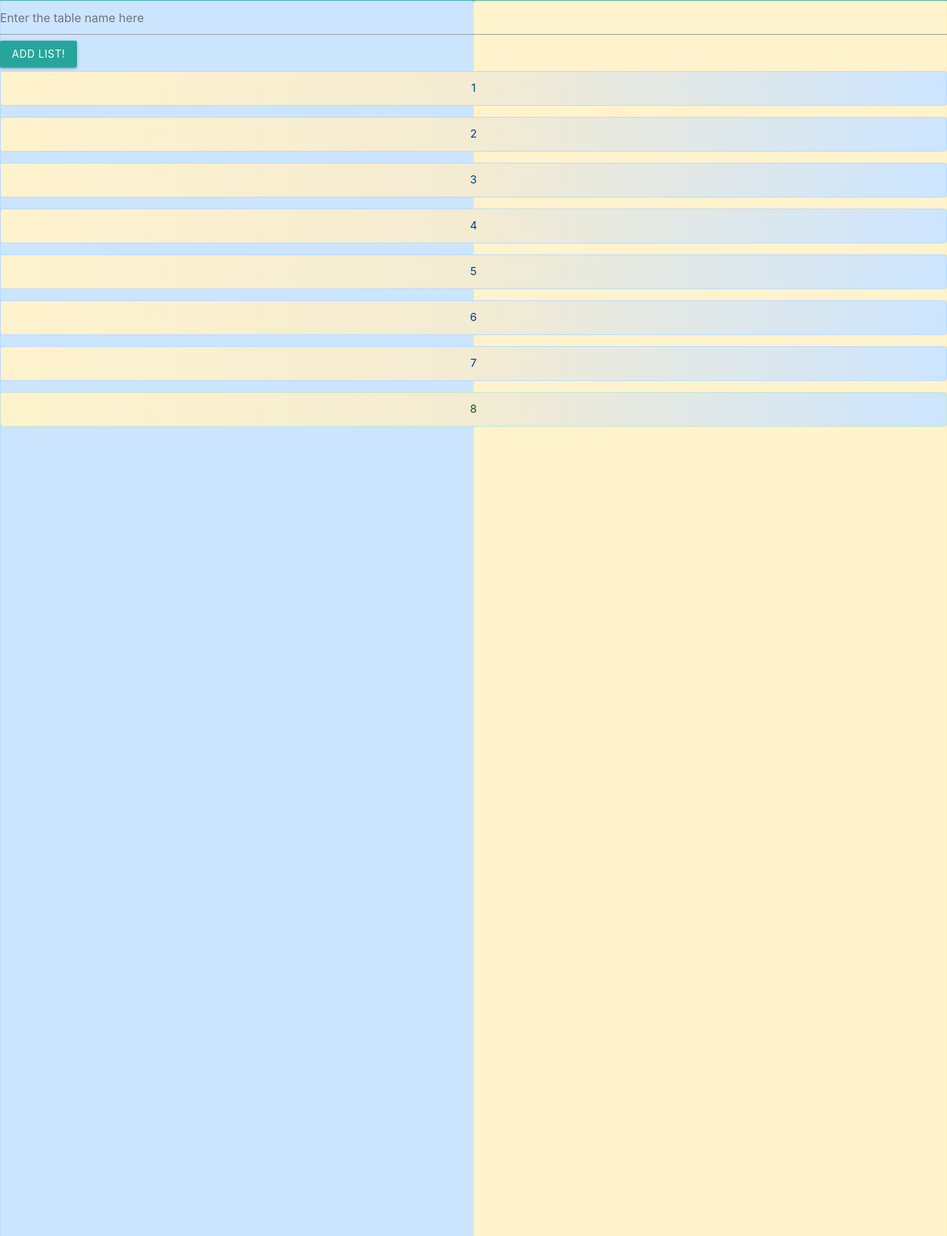
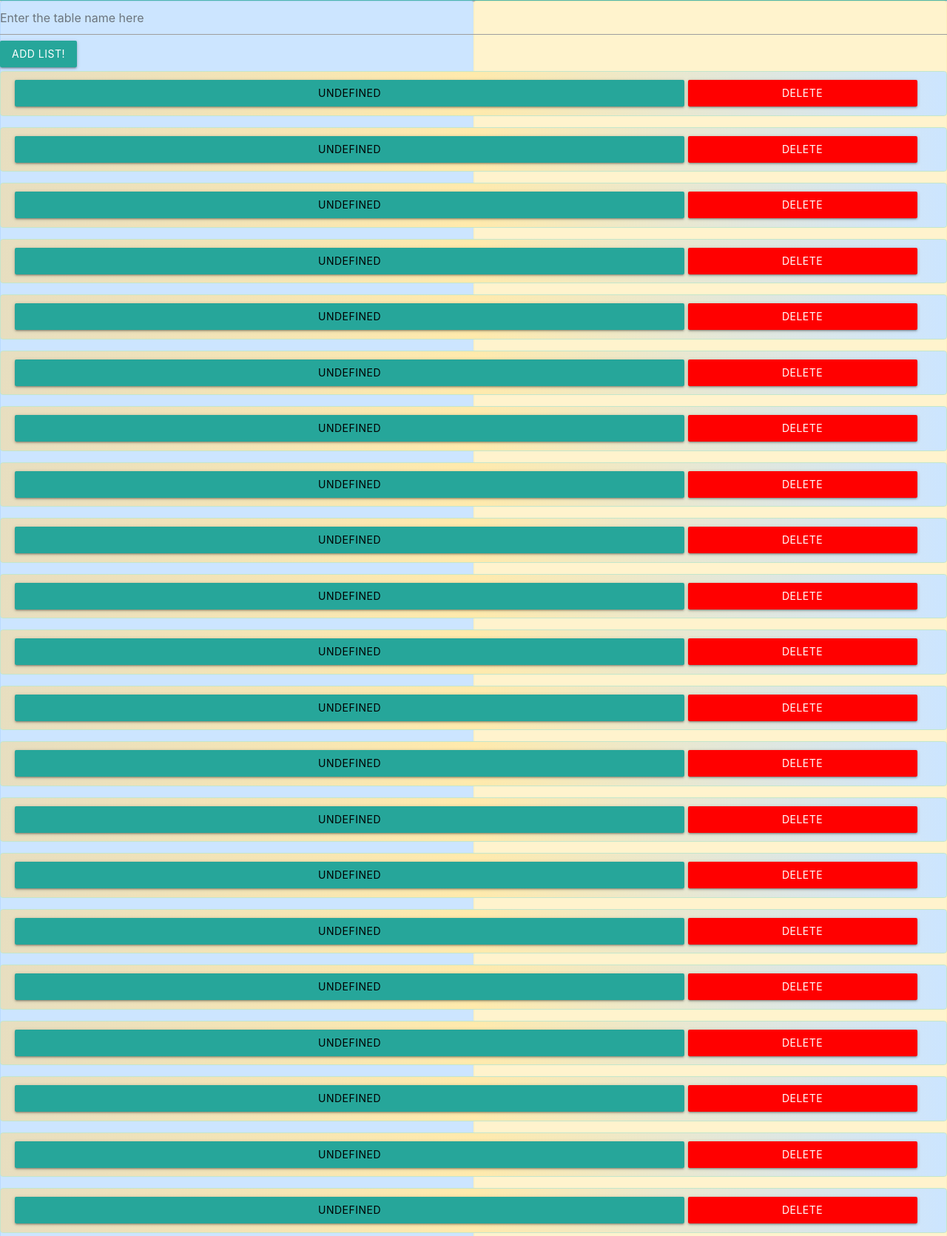
Before and after one commit to NameerWaqas/Flask-Todo-App, a Flask app: template templates/todos.html in a window 1280 px wide. Shown: the part 259-1930 px from the top of the page at 74% size. Run offline with Flask 2, Linux system fonts and the light colour scheme; the template is opened without the code that fills it: most values are stand-ins (such as "Sample title", 1, 10 or a date in 2020); some libraries are stand-ins or nearby versions.

Commit message:
Complete todo app

```diff
--- a/app.py
+++ b/app.py
@@ -3,39 +3,26 @@ import numpy as np
 import matplotlib.pyplot as plt
 import pandas as pd
 import pyodbc
+import json
+
 app = Flask(__name__)
 
 @app.route('/')
 def index(fireToast='-1'):
-    conn = pyodbc.connect('Driver={SQL Server};'
-                      'Server=NameerPC\MSSQL;'
-                      'Database=tempDB;'
-                      'Trusted_Connection=yes;')
-    conn.autocommit = True
-    cursor = conn.cursor()
-    # cursor.execute('DROP TABLE todoTable')
-    # cursor.execute('''CREATE TABLE todoTable(
-    #     todoID INT NOT NULL PRIMARY KEY IDENTITY,
-    #     todo TEXT
-    # ) ''')
-    cursor.execute('SELECT * from todoTable')
+    cursor.execute('SELECT * from '+currentTable+' ')
     return render_template('index.html',todos=cursor.fetchall(),fireToast=fireToast)
 
 @app.route('/todos/',methods=['GET','POST'])
-def showTodos():
-    return render_template('todos.html')
+def showTodos(check='0'):
+    cursor.execute('SELECT * FROM tableNames')
+    temp = cursor.fetchall()
+    return render_template('todos.html',tableNames = temp,check=check)
 
 @app.route('/add/',methods=['GET','POST'])
 def handleHomePost():
     if request.method=='POST':
         todo = request.form['todo']
-        conn = pyodbc.connect('Driver={SQL Server};'
-                      'Server=NameerPC\MSSQL;'
-                      'Database=tempDB;'
-                      'Trusted_Connection=yes;')
-        conn.autocommit = True
-        cursor = conn.cursor()
-        cursor.execute("INSERT INTO todoTable VALUES(?)",todo)
+        cursor.execute("INSERT INTO "+currentTable+" VALUES(?)",(todo))
         cursor.commit()
     return index(fireToast='1')
 
@@ -43,13 +30,8 @@ def handleHomePost():
 def handleUpdate():
     if request.method=='POST':
         todoID,message= request.form['updateID'].split(',')
-        conn = pyodbc.connect('Driver={SQL Server};'
-                      'Server=NameerPC\MSSQL;'
-                      'Database=tempDB;'
-                      'Trusted_Connection=yes;')
-        conn.autocommit = True
-        cursor = conn.cursor()
-        cursor.execute("update todoTable set todo = ? where todoID = ?",(message,int(todoID)))
+
+        cursor.execute("update "+currentTable+" set todo = ? where todoID = ?",(message,int(todoID)))
         cursor.commit()
     return index(fireToast='1')
 
@@ -63,28 +45,47 @@ def handleDelete():
         except:
             return index(fireToast='0')
         else:
-            conn = pyodbc.connect('Driver={SQL Server};'
-                        'Server=NameerPC\MSSQL;'
-                        'Database=tempDB;'
-                        'Trusted_Connection=yes;')
-            conn.autocommit = True
-            cursor = conn.cursor()
-            cursor.execute("Delete From todoTable where todoID = ?",(int(id)))
+
+            cursor.execute("Delete From "+currentTable+" where todoID = ?",(int(id)))
             cursor.commit()
-            cursor.execute("SELECT todoTable.todo from todoTable where todoID>?",(int(id)))
+            cursor.execute("SELECT "+currentTable+".todo from "+currentTable+" where todoID>?",(int(id)))
             tempTodos = cursor.fetchall()
-            cursor.execute("DELETE from todoTable where todoID>?",(int(id)))
-            # cursor.execute("select COUNT(todoID) from todoTable")
-            # maxID = cursor.fetchall()
-            cursor.execute("DBCC CHECKIDENT ('todoTable', RESEED, ?) ",(int(id)-1))
+            cursor.execute("DELETE from "+currentTable+" where todoID>?",(int(id)))
+            cursor.execute("DBCC CHECKIDENT ( "+currentTable+" , RESEED, ?) ",(int(id)-1))
             for todo in tempTodos:
-                cursor.execute("INSERT INTO todoTable VALUES(?)",todo)
+                cursor.execute("INSERT INTO "+currentTable+" VALUES(?)",(todo))
             cursor.commit()
             return index(fireToast='1')
 
-@app.route('/addTodoList',methods=['GET','POST'])
+@app.route('/addTodoList/',methods=['GET','POST'])
 def handleAddTodoList():
-    return render_template('index.html')
+    global currentTable
+    currentTable = str(request.form['tableName'])
+    cursor.execute("""CREATE TABLE """+currentTable+""" (
+        todoID INT NOT NULL PRIMARY KEY IDENTITY,
+        todo TEXT
+    ) """)
+    cursor.execute('INSERT INTO tableNames VALUES(?)',currentTable)
+    return redirect('/')
+
+@app.route('/showList/',methods=['GET','POST'])
+def handleShowList():
+    global currentTable
+    currentTable = request.form['tableName']
+    return redirect('/')
+
+@app.route('/dropList/',methods=['GET','POST'])
+def handelDropList():
+    listName = request.form['listName']
+    if currentTable==listName:
+        return showTodos(check=1)
+    else:
+        # cursor.execute('DROP TABLE  '+listName)
+        cursor.execute('DELETE FROM tableNames where CAST(name as VARCHAR(128)) = CAST( ? as VARCHAR(128))',listName)
+        cursor.commit()
+        return redirect('/todos/')
+
+
 
 @app.errorhandler(404)
 def invalid_route(e):
@@ -94,4 +95,23 @@ def invalid_route(e):
 
 
 
-if __name__ =='__main__':    app.run(debug=True)
+if __name__ =='__main__':
+    conn = pyodbc.connect('Driver={SQL Server};'
+                        'Server=NameerPC\MSSQL;'
+                        'Database=tempDB;'
+                        'Trusted_Connection=yes;')
+    conn.autocommit = True
+    cursor = conn.cursor()
+    # cursor.execute('CREATE DATABASE TodosDB')
+    cursor.execute('USE TodosDB')
+    # cursor.execute('''CREATE TABLE baseList(
+    #     todoID INT NOT NULL PRIMARY KEY IDENTITY,
+    #     todo TEXT
+    # )''')
+    # cursor.execute('''CREATE TABLE tableNames(
+    #     tableID INT NOT NULL PRIMARY KEY IDENTITY,
+    #     name TEXT
+    # ) ''')
+    # cursor.execute("INSERT INTO tableNames VALUES('baseList')")
+    currentTable="baseList"
+    app.run(debug=True)
--- a/templates/index.html
+++ b/templates/index.html
@@ -53,10 +53,10 @@
     <div>
         <nav>
             <div class="nav-wrapper teal lighten-2">
-              <a href="#" class="brand-logo">TODO</a>
+              <a href="" class="brand-logo">TODO</a>
               <ul id="nav-mobile" class="right hide-on-med-and-down">
                 <!-- <li><a href="sass.html">Sass</a></li> -->
-                <li><a href="">Todo List</a></li>
+                <li><a href="http://127.0.0.1:5000/">Todo List</a></li>
                 <li><a href="http://127.0.0.1:5000/todos">Todos</a></li>
               </ul>
             </div>
--- a/templates/todos.html
+++ b/templates/todos.html
@@ -44,9 +44,29 @@
             /* overflow: scroll; */
             /* margin-top: 10vh; */
         }
-        #animationAlert{
-            background: linear-gradient(to right,rgb(255,243,205),rgb(243, 235, 210),rgb(204,229,255));
-            margin-top: 5px;;
+
+        #animationAlert {
+            background: linear-gradient(to right, rgb(231, 222, 192), rgb(255, 234, 172), rgb(204, 229, 255));
+            margin-top: 5px;
+            ;
+        }
+
+        .todoListsBtn {
+            width: 73%;
+            /* background-color: inherit; */
+            /* opacity:0.5; */
+            color: black;
+            margin-left: 0;
+            display: inline-block;
+        }
+
+        .delBtn {
+            width: 25%;
+            background-color: red
+        }
+
+        .delBtn:hover {
+            background-color: rgb(216, 2, 2)
         }
     </style>
 </head>
@@ -55,21 +75,21 @@
     <div>
         <nav>
             <div class="nav-wrapper teal lighten-2">
-                <a href="#" class="brand-logo">TODO</a>
+                <a href="" class="brand-logo">TODO</a>
                 <ul id="nav-mobile" class="right hide-on-med-and-down">
                     <!-- <li><a href="sass.html">Sass</a></li> -->
                     <li><a href="http://127.0.0.1:5000/">Todo List</a></li>
                     <li><a href="http://127.0.0.1:5000/todos/">Todos</a></li>
                 </ul>
             </div>
+
         </nav>
         <div id='todosBackLeft' class="alert alert-primary"></div>
         <div id='todosBackRight' class="alert alert-warning"></div>
         <div id="main">
             <!-- <p>Hello World!</p> -->
-            <form action="http://127.0.0.1:5000/addTodoList" method='POST'>
-                <input type="text" class="form-control" placeholder='Enter the table name here'
-                name='tebleName'>
+            <form action="http://127.0.0.1:5000/addTodoList/" method='POST'>
+                <input type="text" class="form-control" placeholder='Enter the table name here' name='tableName'>
                 <button type='submit' class='btn btn-submit'>Add List!</button>
             </form>
 
@@ -95,26 +115,49 @@
             if (arr.length == 1) {
                 return setTimeout(() => {
                     document.getElementById('main').innerHTML += `
-                    <div class="alert alert-success center" id='animationAlert'>${arr[0]}</div>
+                    <div class="alert alert-success " id='animationAlert'>
+                        <form method='POST' action='http://127.0.0.1:5000/showList/' style="display: inline">
+                            <input type="hidden"  name="tableName" value=${arr[0]} />
+                            <input  type="submit" class='btn btn-info todoListsBtn' name="tableName" value=${arr[0]} />
+                        </form>
+                        <form method = "POST" action="http://127.0.0.1:5000/dropList/" style="display: inline">
+                            <input type="hidden"  name = "listName" value=${arr[0]} />
+                            <button type = 'submit' class = "btn btn-warning delBtn">Delete</button>
+                        </form>
+                    </div>
                     `
-                }, 100)
+                }, 200)
 
             }
             else {
-
                 return setTimeout(() => {
                     document.getElementById('main').innerHTML += `
-                 <div class="alert alert-primary center" id='animationAlert'>${arr[0]}</div>
+                    <div class="alert alert-success" id='animationAlert'>
+                        <form action='http://127.0.0.1:5000/showList/' method='POST' style="display: inline">
+                            <input type="hidden"  name="tableName" value=${arr[0]} />
+                            <input type="submit" class='btn btn-info todoListsBtn' value=${arr[0]} >
+                        </form>
+                        <form method = "POST" action="http://127.0.0.1:5000/dropList/" style="display: inline">
+                            <input type="hidden"  name = "listName" value=${arr[0]} />
+                            <button type = 'submit' class = "btn btn-warning delBtn">Delete</button>
+                        </form>
+                    </div>
                 `;
-                handleAnimation(arr.slice(1))
-                }, 100);
-
+                    handleAnimation(arr.slice(1))
+                }, 200);
             }
 
         }
-        handleAnimation(['1','2','3','4',5,6,7,8])
 
+        var param = {{ tableNames| safe}};
+        handleAnimation(param)
+        // console.log({{tableNames}})
+        // handleAnimation(['1,2,3,4,5'])
 
+        if ({{check}} == '1') {
+            var toastHTML = '<span>Please select another List First.</span>';
+            M.toast({ html: toastHTML, classes: 'rounded' });
+        }
     </script>
 </body>
 
```
